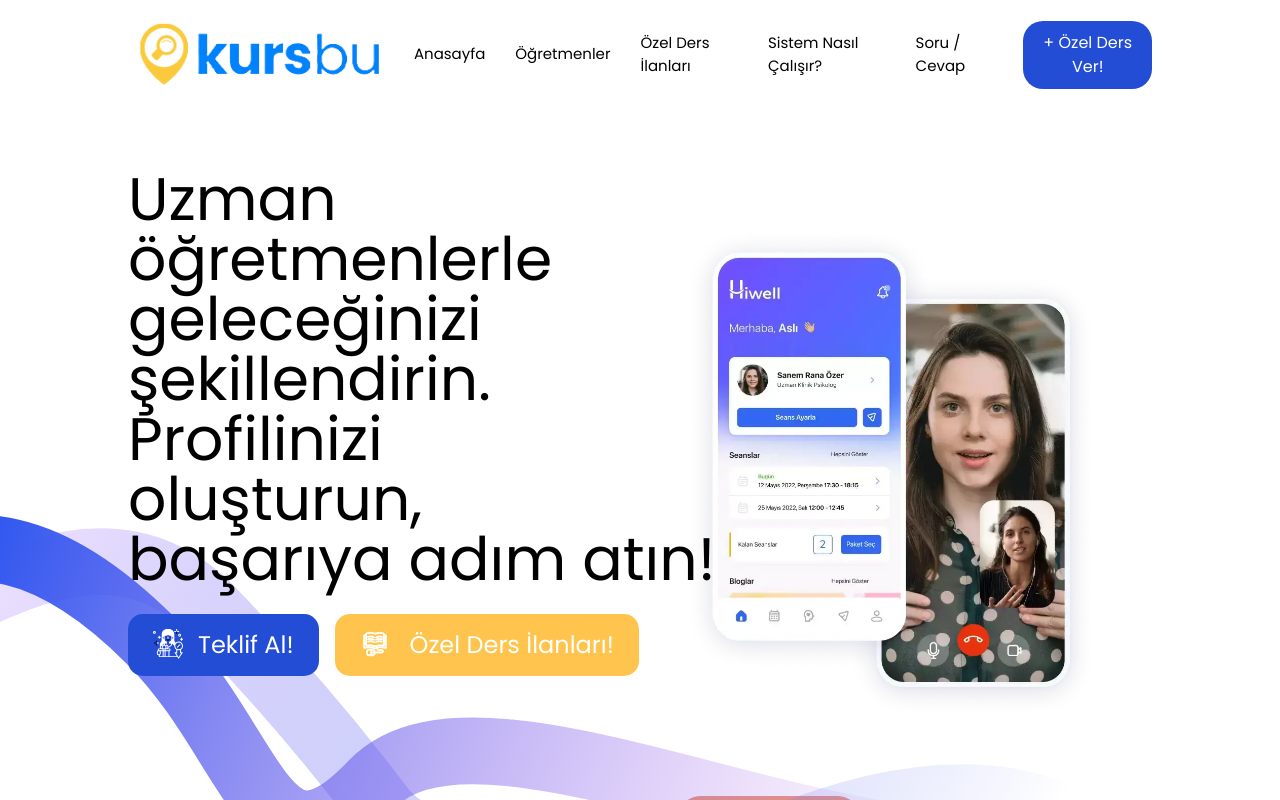
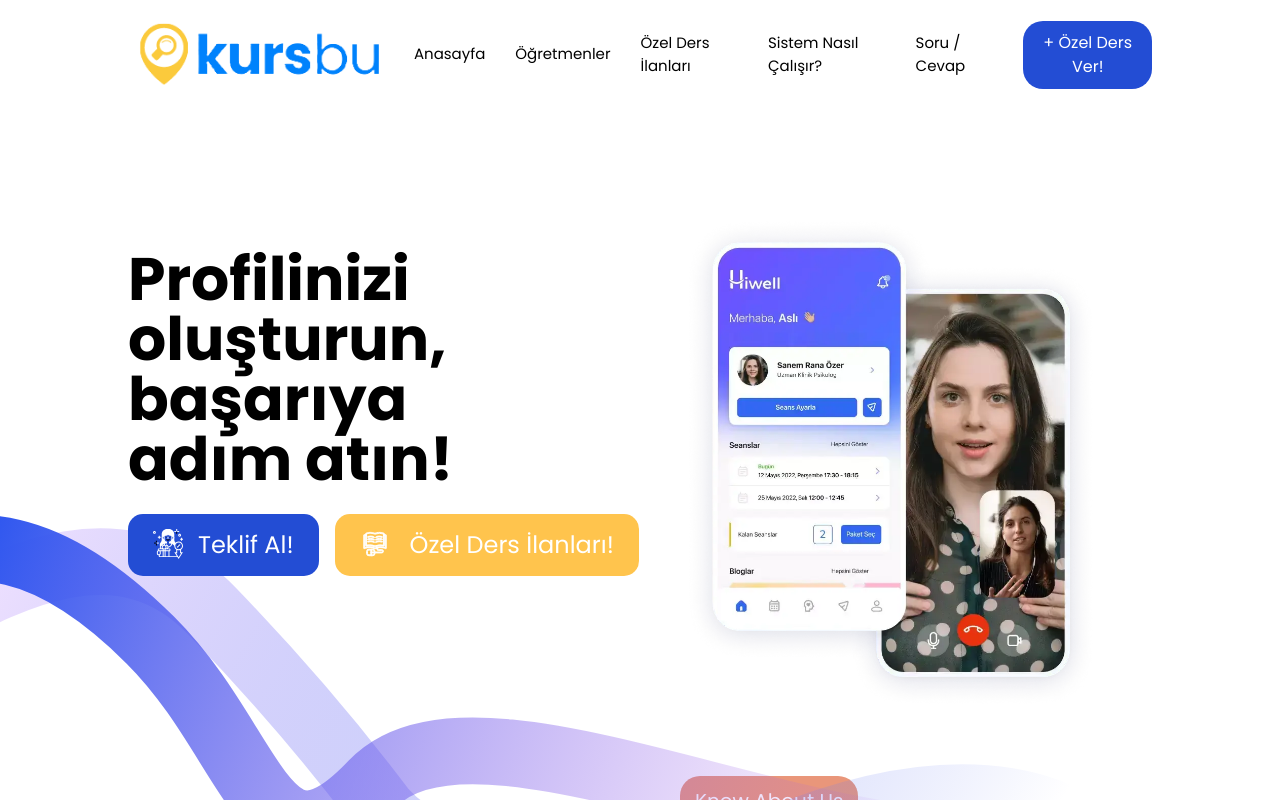
Before and after one commit to vkmerd/kursbu-app, a Next.js app: page / in a window 1280 px wide. Shown: the top 800 px of the page. Built offline with nearby package versions, Linux system fonts and the light colour scheme.

Commit message:
banner baslıgı güncellendi

```diff
--- a/app/Header.jsx
+++ b/app/Header.jsx
@@ -16,7 +16,7 @@ export default function Header(){
                         <img src="/kursbu-logo.webp" alt="logo" className="max-w-full"  />
                     </div>
                 </Link>
-                  <ul className="flex flex-col mt-5 gap-[10px] h-full overflow-y-scroll">
+                  <ul className="flex flex-col mt-5 gap-[10px] overflow-y-scroll">
                       <Link href="/oturum-ac" className="py-1 text-[15px] text-black hover:opacity-50 transition duration-300">+ Oturum Aç</Link>
                       <Link href="/kayit-ol" className="py-1 text-[15px] text-black hover:opacity-50 transition duration-300">+ Kayıt Ol</Link>
 
--- a/app/homePageComponents/Banner.jsx
+++ b/app/homePageComponents/Banner.jsx
@@ -27,8 +27,8 @@ export default function Banner(){
         animate={{ opacity: "1", translateY: "0px" }}
         className="adasd mb-8 md:mb-0"
       >
-        <h2 className="text-[25px] md:text-6xl text-wrap leading-tight">
-        Uzman öğretmenlerle geleceğinizi şekillendirin. Profilinizi oluşturun, başarıya adım atın!
+        <h2 className="font-bold text-4xl lg:text-6xl">
+         Profilinizi oluşturun, başarıya adım atın!
         </h2>
         <div className="mt-[25px] flex md:flex-row items-center gap-4">
           <button className="bg-[#234DD4] py-[15px] px-[20px] text-md lg:text-2xl text-white rounded-[15px] flex py-[15px] px-[25px] hover:bg-[#000] transition duration-300">
```
